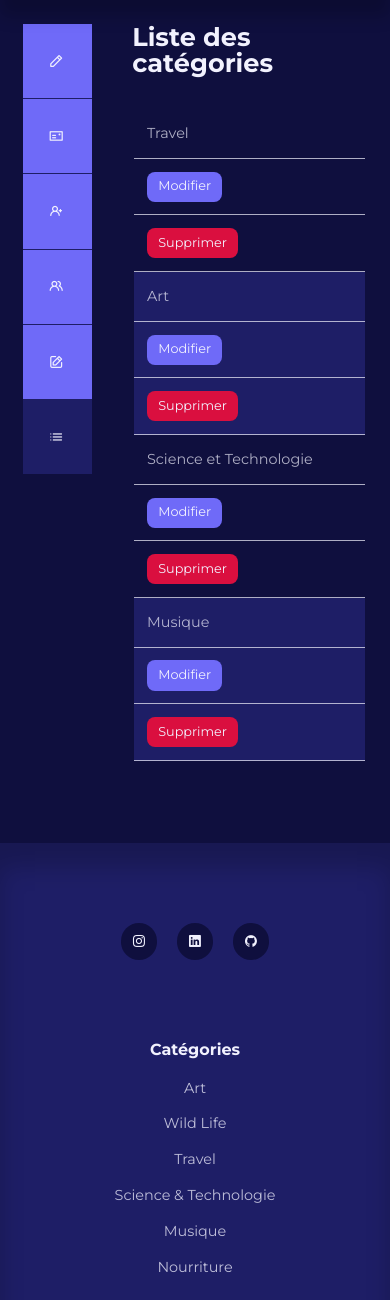
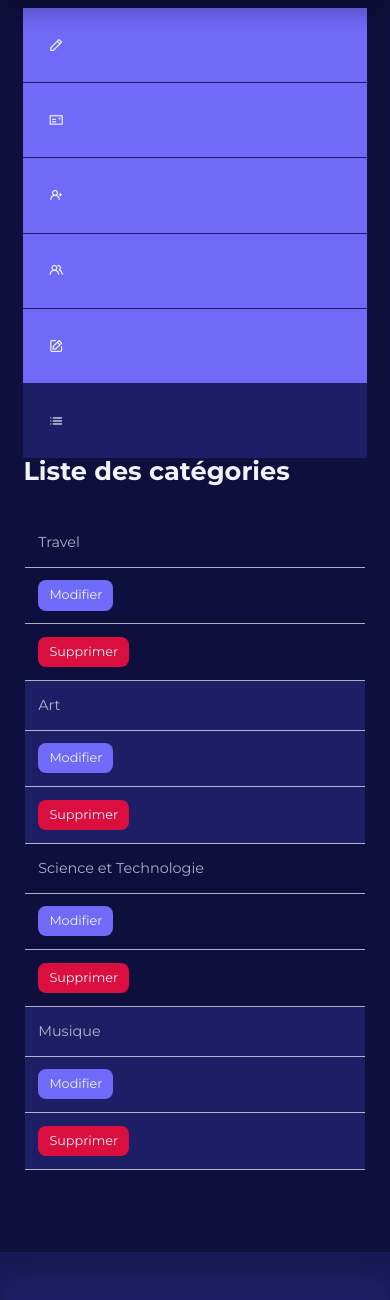
Before and after one commit to elias-cardon/blog, a PHP site: page /manage-category.php in a window 390 px wide. Shown: the part 72-1372 px from the top of the page. Run offline with PHP 8.4, Linux system fonts and the light colour scheme.

Commit message:
On fait le CSS du dashboard

```diff
--- a/assets/style.css
+++ b/assets/style.css
@@ -515,6 +515,10 @@ DASHBOARD
     margin-top: 6rem;
 }
 
+.sidebar__toggle{
+    display: none;
+}
+
 .dashboard__container{
     display: grid;
     grid-template-columns: 14rem auto;
@@ -796,4 +800,19 @@ MEDIA QUERIES (SMALL DEVICES)
     .form__section-container{
         padding: 0;
     }
+
+    /* ========= DASHBOARD ========*/
+    .dashboard{
+        margin-top: 5rem;
+    }
+
+    .dashboard__container{
+        grid-template-columns: 1fr;
+        gap: 0;
+    }
+
+    .dashboard main{
+        margin: 0;
+    }
+
 }
--- a/manage-category.php
+++ b/manage-category.php
@@ -47,6 +47,8 @@
 <!--==============================END OF NAVBAR=========================================-->
 <section class="dashboard">
     <div class="container dashboard__container">
+        <button id="show__sidebar-btn" class="sidebar__toggle"><i class="uil uil-angle-right-b"></i></button>
+        <button id="hide__sidebar-btn" class="sidebar__toggle"><i class="uil uil-left-right-b"></i></button>
         <aside>
             <ul>
                 <li>
```
